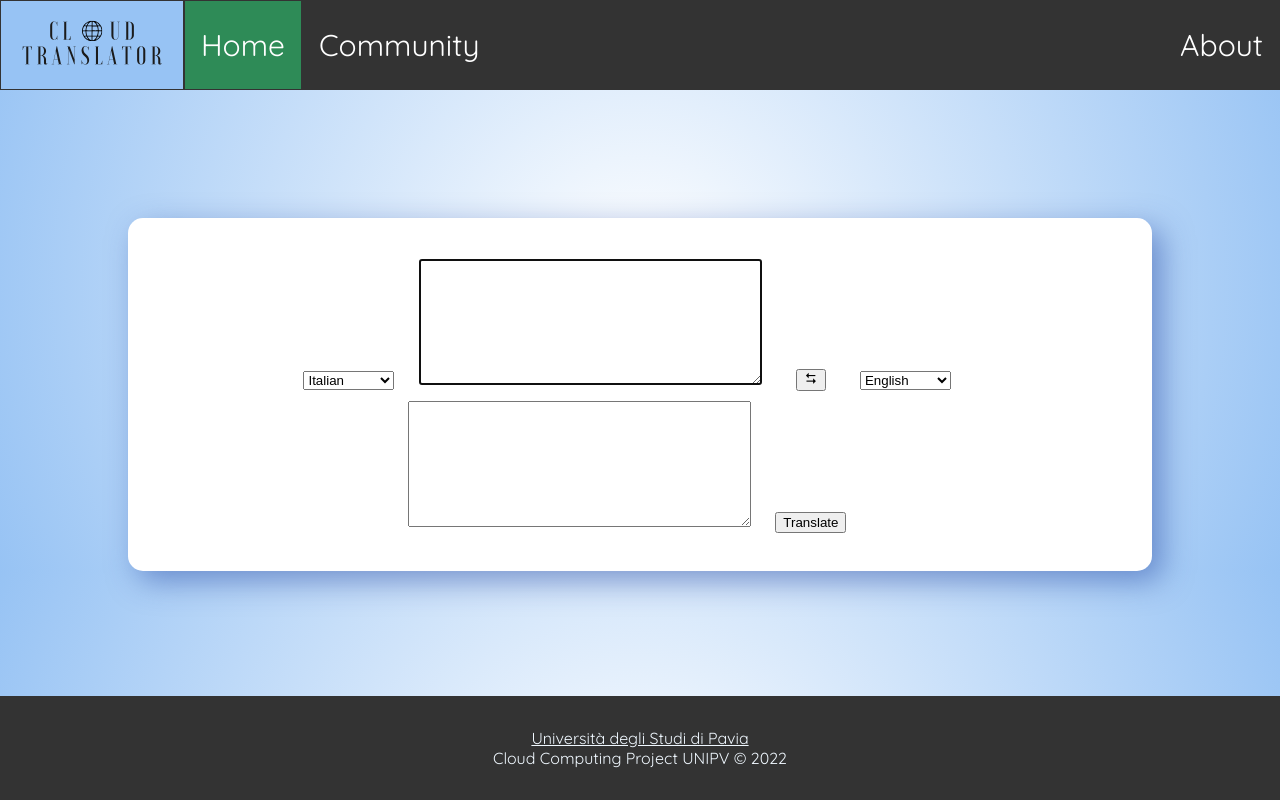
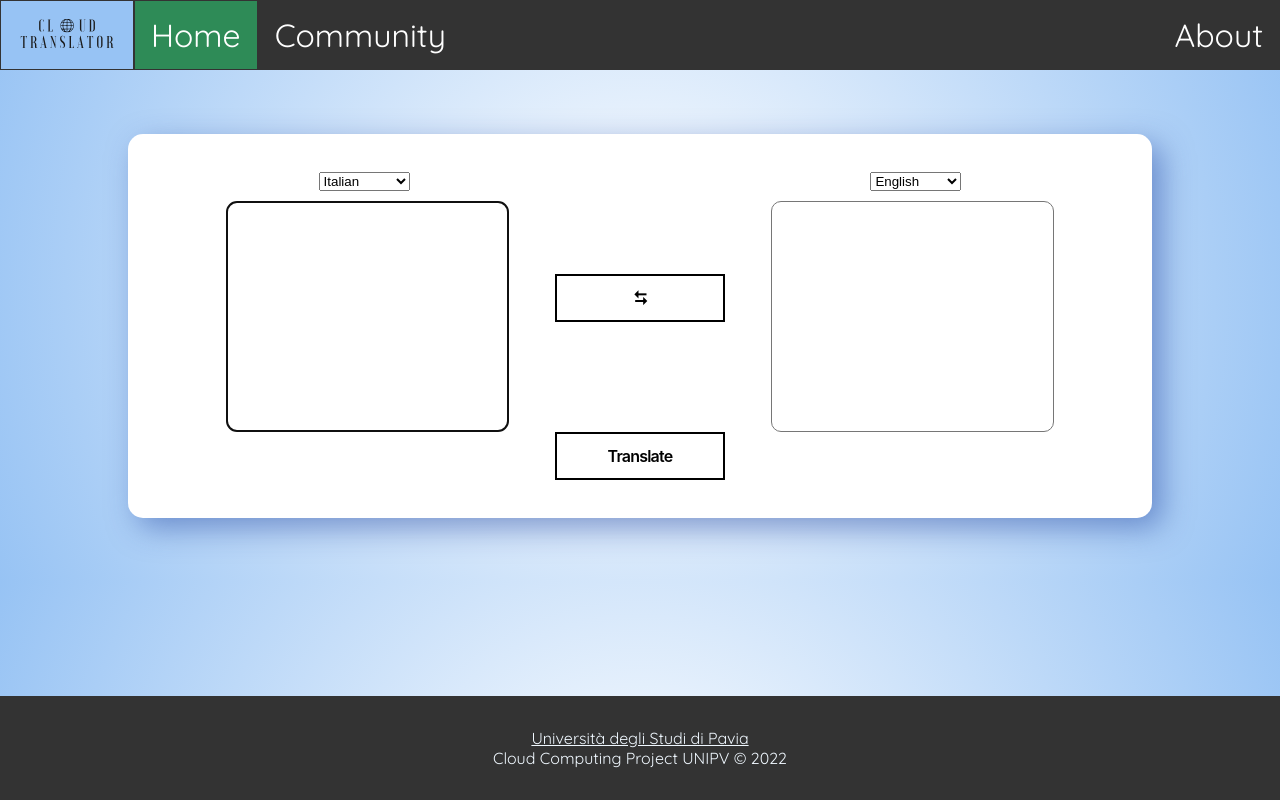
Before and after one commit to aiman-al-masoud/translator-cloud-project, a Flask app: page / in a window 1280 px wide. Run offline with Flask 2, Linux system fonts and the light colour scheme.

Commit message:
frontend updated

```diff
--- a/src/static/css/index.css
+++ b/src/static/css/index.css
@@ -36,8 +36,8 @@ ul.topnav li a {
   text-align: center;
   padding: 14px 16px;
   text-decoration: none;
-  height: 60px;
-  font-size: 30px;
+  height: auto;
+  font-size: 2em;
 }
 
 ul.topnav li a:hover:not(.active) {background-color: #111;}
@@ -53,33 +53,90 @@ ul.topnav li a.logo:hover {background-color: #97c3f4;}
 
 ul.topnav li.right {float: right;}
 
-@media screen and (max-width: 600px) {
-  ul.topnav li.right,
-  ul.topnav li {float: none;}
-}
-
 .complex {
     text-align: center;
-    margin-top: 10%;
+    margin-top: 5%;
     margin-left: 10%;
     margin-right: 10%;
-    padding: 3.2% 4% 3% 2%;
+    margin-bottom: 5%;
+    padding: 3% 4% 3% 4%;
     background-color: white;
     border-radius: 15px;
     box-shadow: 10px 10px 30px rgb(35 71 163 / 50%);
 }
 
 .complex select {
-    margin-left: 20px;
-    margin-right: 20px;
+  margin-right: 25%;
+  margin-left: 25%;
 }
 
 .complex textarea {
-    margin-right: 20px;
+    font-family: Quicksand;
+    font-size: 15px;
+    width: 30%;
+    min-height: 15em;
+    resize: none;
+    border-radius: 10px;
 }
 
-.complex .invert {
-    margin: 10px;
+.complex .line1 {
+  display: flex;
+  justify-content: center;
+  margin-bottom: 1%;
+}
+
+.complex .line {
+  display: flex;
+  justify-content:center;
+}
+
+.invert {
+  margin-left: 5%;
+  margin-right: 5%;
+  margin-top: 8%;
+}
+
+.translate {
+  align-items: center;
+  background-color: #fff;
+  border: 2px solid #000;
+  box-sizing: border-box;
+  color: #000;
+  cursor: pointer;
+  display: inline-flex;
+  fill: #000;
+  font-family: Inter,sans-serif;
+  font-size: 16px;
+  font-weight: 600;
+  height: 48px;
+  justify-content: center;
+  letter-spacing: -.8px;
+  line-height: 24px;
+  min-width: 140px;
+  outline: 0;
+  padding: 0 17px;
+  text-align: center;
+  text-decoration: none;
+  transition: all .3s;
+  user-select: none;
+  -webkit-user-select: none;
+  touch-action: manipulation;
+}
+
+.translate:focus {
+  color: #171e29;
+}
+
+.translate:hover {
+  border-color: #06f;
+  color: #06f;
+  fill: #06f;
+}
+
+.translate:active {
+  border-color: #06f;
+  color: #06f;
+  fill: #06f;
 }
 
 #footer {
@@ -98,4 +155,21 @@ a.aliceblue {
     color: aliceblue;
 }
 
-/*ciao*/
+@media (min-width: 768px) {
+  .translate {
+    min-width: 170px;
+  }
+}
+
+@media screen and (max-width: 600px) {
+  ul.topnav li.right,
+  ul.topnav li { float: none; }
+  ul.topnav li a {
+    font-size: 1.2em;
+  }
+
+  #footer {
+    padding-top: 0.2em;
+    padding-bottom: 0.2em;
+  }
+}
--- a/src/static/scripts/index.js
+++ b/src/static/scripts/index.js
@@ -72,10 +72,11 @@ function switchLang() {
   document.getElementById('to_text').value = '' + from_text;
 }
 
-var timeout = 2000; // milliseconds to wait for request the translate to the server
+var timeout = 1000; // milliseconds to wait for request the translate to the server
 var timer;
 
 function sendTextDelayed() {
+  document.getElementById('to_text').value = "...";
   clearTimeout(timer);
   timer = setTimeout(function(){
     sendText();
--- a/src/templates/index.html
+++ b/src/templates/index.html
@@ -12,13 +12,14 @@
 
 <body>
   <ul class="topnav">
-      <li><a class="logo" title="Home" href="/"><img src="{{url_for('static', filename='res/logoCloudTranslatorSVG.svg')}}" width="150px" height="60px"></a></li>
+    <li><a class="logo" title="Home" href="/"><img src="static/res/logoCloudTranslatorSVG.svg"></a></li>
     <li><a class="active" href="/">Home</a></li>
     <li><a href="community.html">Community</a></li>
     <li class="right"><a href="about.html">About</a></li>
   </ul>
 
   <div class="complex">
+    <div class="line1">
       <select id="from" name="from" class="from" data-placeholder="Choose a Language...">
         <option value="AR">Arabic</option>
         <option value="AZ">Azerbaijani</option>
@@ -51,11 +52,6 @@
         <option value="TR">Turkish</option>
         <option value="UK">Ukrainian</option>
       </select>
-    <!-- <textarea id="from_text" name="name" rows="8" cols="40%" onkeyup="setTimeout(send_text(),5000);"></textarea> -->
-    <!-- <textarea id="from_text" class="from_text" name="name" rows="8" cols="40%"></textarea> -->
-    <textarea id="from_text" name="name" rows="8" cols="40%"></textarea>
-
-    <button type="button" name="invert" id="invert" class= "invert"><i class="ri-arrow-left-right-fill"></i></button>
 
       <select id="to" name="to" class="to" data-placeholder="Choose a Language...">
         <option value="AR">Arabic</option>
@@ -89,8 +85,14 @@
         <option value="TR">Turkish</option>
         <option value="UK">Ukrainian</option>
       </select>
-    <textarea id="to_text" class="to_text" name="to_text" rows="8" cols="40%"></textarea>
-    <input type="button" id="translate" class="translate "name="translate" value="Translate">
+    </div>
+
+    <div class="line">
+      <textarea id="from_text" name="name"></textarea>
+      <button type="button" name="invert" id="invert" class= "invert translate"><i class="ri-arrow-left-right-fill"></i></button>
+      <textarea id="to_text" class="to_text" name="to_text"></textarea><br>
+    </div>
+    <input type="button" id="translate" class="translate" name="translate" value="Translate">
   </div>
 
   <footer id="footer">
```
Lines whose indentation alone changed are shown as unchanged.
